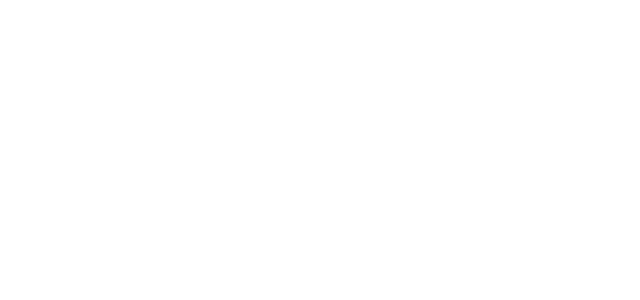
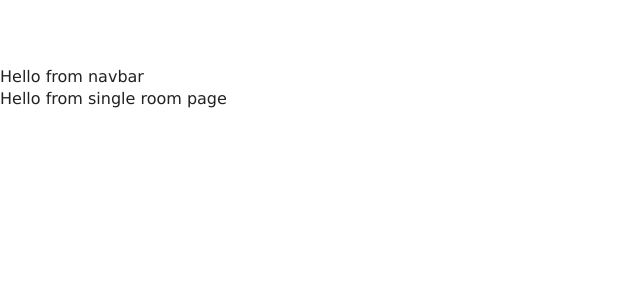
Before and after one commit to aburk3/resort, a React (Create React App) app: page /rooms/1 in a window 1280 px wide. Shown: the top 300 px of the page, without its empty margins (0-640 px from the left). Built offline with nearby package versions, Linux system fonts and the light colour scheme.

Commit message:
Added navbar component and imported to App.js

```diff
--- a/src/App.js
+++ b/src/App.js
@@ -8,12 +8,18 @@ import Error from "./pages/Error";
 
 import { Route, Switch, Link } from "react-router-dom";
 
+import Navbar from "./components/Navbar";
+
 function App() {
   return (
     <>
-      <Route exact path="/" component={Home} />
-      <Route exact path="/rooms/" component={Rooms} />
-      <Route exact path="/single-room" component={SingleRoom} />
+      <Navbar />
+      <Switch>
+        <Route exact path="/" component={Home} />
+        <Route exact path="/rooms/" component={Rooms} />
+        <Route exact path="/rooms/:slug" component={SingleRoom} />
+        <Route component={Error} />
+      </Switch>
     </>
   );
 }
--- /dev/null
+++ b/src/components/Navbar.js
@@ -0,0 +1,7 @@
+import React, { Component } from "react";
+
+export default class Navbar extends Component {
+  render() {
+    return <div>Hello from navbar</div>;
+  }
+}
--- a/src/pages/Error.js
+++ b/src/pages/Error.js
@@ -1,5 +1,5 @@
 import React from "react";
 
 export default function Error() {
-  return <div>Hellow from Error page</div>;
+  return <div>Hello from Error page</div>;
 }
```
